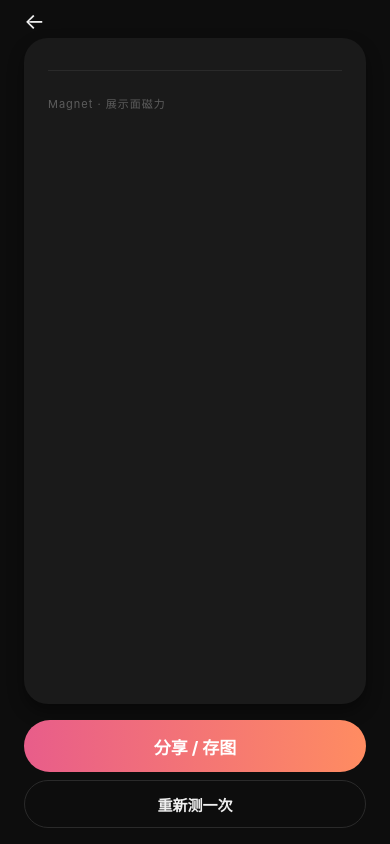
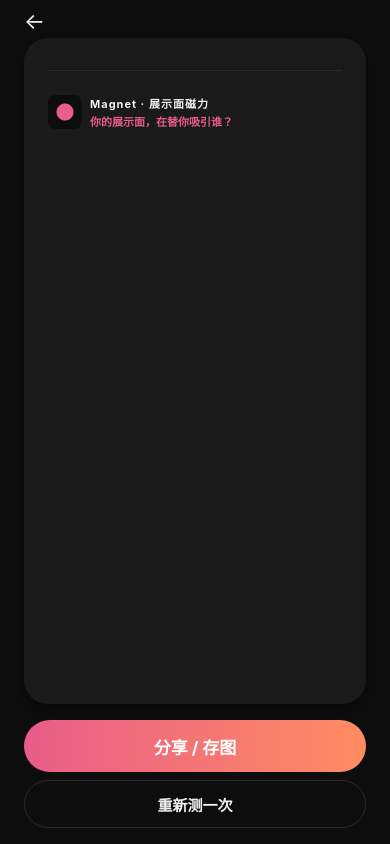
Before and after one commit to yezhonglin2015-dot/magnet-app, a React Native app: screen /Share in a window 390 px wide. Built offline with nearby package versions, Linux system fonts and the light colour scheme; no server answers.

Commit message:
feat: add app icon + CTA tagline to share card

```diff
--- a/src/screens/ShareScreen.js
+++ b/src/screens/ShareScreen.js
@@ -78,7 +78,15 @@ export default function ShareScreen({ navigation }) {
             {tagline ? <Text style={styles.tagline} numberOfLines={2}>{tagline}</Text> : null}
             <View style={styles.divider} />
             {summary ? <Text style={styles.summary} numberOfLines={3}>{summary}</Text> : null}
-            <Text style={styles.brand}>Magnet · 展示面磁力</Text>
+
+            {/* 品牌行：图标 + 名 + 勾人 CTA（二维码上线后再加） */}
+            <View style={styles.brandRow}>
+              <Image source={require('../../assets/icon.png')} style={styles.brandLogo} />
+              <View style={styles.brandTextWrap}>
+                <Text style={styles.brandName}>Magnet · 展示面磁力</Text>
+                <Text style={styles.brandCta}>你的展示面，在替你吸引谁？</Text>
+              </View>
+            </View>
           </View>
         </View>
 
@@ -176,12 +184,31 @@ const styles = StyleSheet.create({
     color: colors.sub,
     lineHeight: 22,
   },
-  brand: {
+  brandRow: {
+    flexDirection: 'row',
+    alignItems: 'center',
+    gap: spacing.sm,
+    marginTop: spacing.md,
+  },
+  brandLogo: {
+    width: 34,
+    height: 34,
+    borderRadius: 8,
+  },
+  brandTextWrap: {
+    flex: 1,
+  },
+  brandName: {
     fontSize: fontSize.xs,
-    color: colors.sub,
-    opacity: 0.6,
-    marginTop: spacing.md,
+    color: colors.text,
+    fontWeight: '700',
     letterSpacing: 1,
+  },
+  brandCta: {
+    fontSize: fontSize.xs,
+    color: colors.accent1,
+    fontWeight: '600',
+    marginTop: 2,
   },
   actions: {
     gap: spacing.sm,
```
